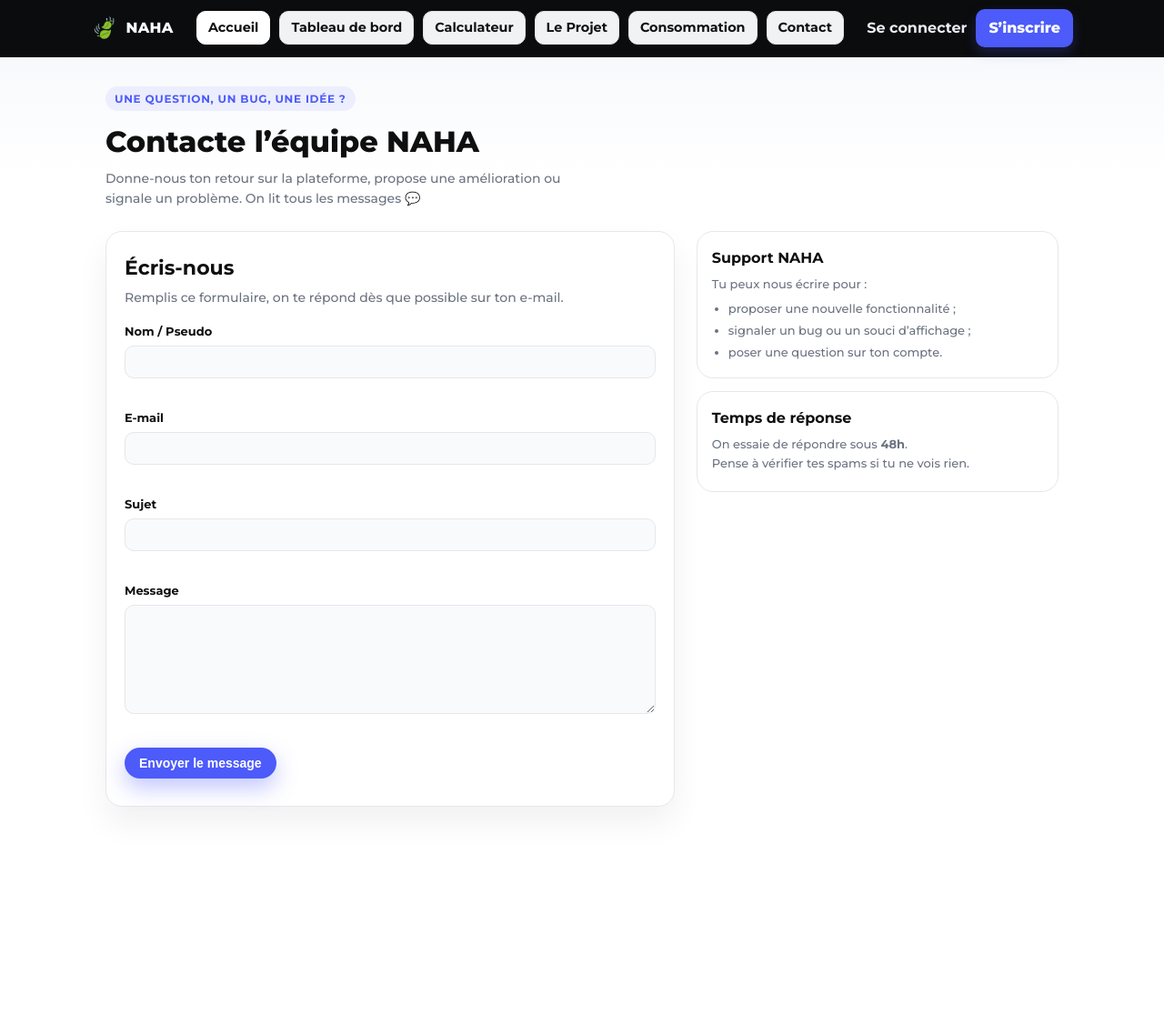
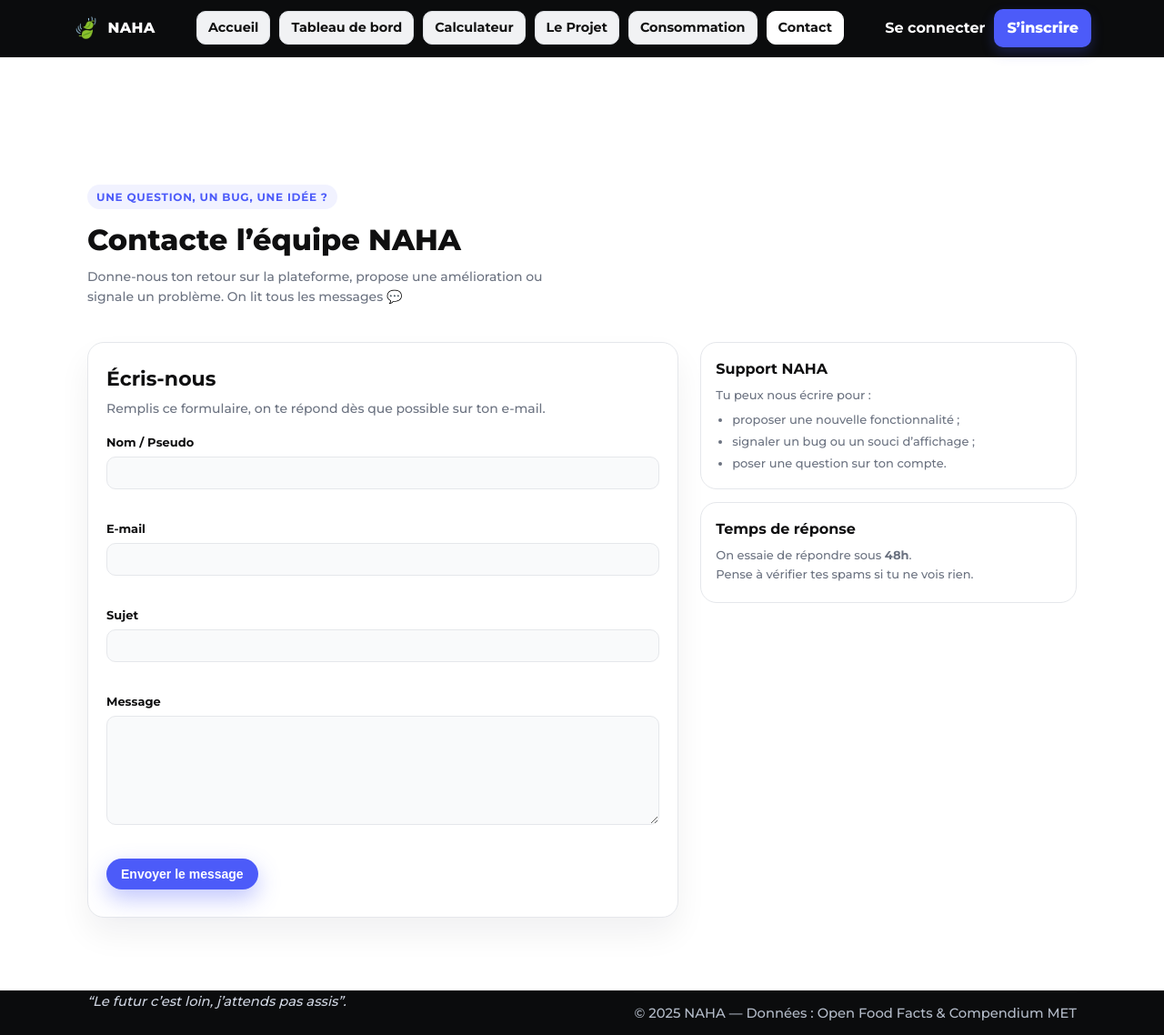
Before and after one commit to Layerz29/NAHA-code, a PHP site: page /contact.php in a window 1280 px wide. Shown: the whole page at 91% size. Before the commit the page ends 891 px from the top, so only its background shows below. Run offline with PHP 8.4, Linux system fonts and the light colour scheme.

Commit message:
nouvelle version 4

```diff
--- a/accueil-style.css
+++ b/accueil-style.css
@@ -256,3 +256,6 @@ canvas{display:block; width:100% !important}
     display: none; /* ton menu burger plus tard */
   }
 }
+.auth .link {
+    color: #ffffff !important;
+}
--- a/contact-style.css
+++ b/contact-style.css
@@ -18,7 +18,7 @@ body{
 /* Container générique (same vibe que accueil-style si besoin) */
 .container{
     width:100%;
-    max-width:1080px;
+    max-width:1120px;
     margin:0 auto;
     padding:0 16px;
 }
@@ -28,10 +28,13 @@ body{
     padding-bottom:40px;
 }
 
-.contact-hero{
-    background:linear-gradient(180deg,#f7f9fc 0%, #ffffff 70%);
-    padding:32px 0 16px;
+
+.contact-hero {
+    padding: 80px 0 30px; /* déjà présent → OK */
+    margin-top: 60px; /* on ajoute ça */
 }
+
+
 
 .contact-hero__inner{
     display:flex;
--- a/contact.php
+++ b/contact.php
@@ -134,12 +134,13 @@ if (isset($_GET['ajax']) && $_GET['ajax'] === 'contact') {
         </a>
 
         <nav class="menu">
-            <a class="pill is-active" href="#top">Accueil</a>
+            <a class="pill" href="accueil.php">Accueil</a>
             <a class="pill" href="tableau.php">Tableau de bord</a>
             <a class="pill" href="calculateur.php">Calculateur</a>
             <a class="pill" href="projet.php">Le Projet</a>
             <a class="pill" href="consommation.php">Consommation</a>
-            <a class="pill" href="contact.php">Contact</a>
+            <a class="pill is-active" href="contact.php">Contact</a>
+
 
         </nav>
 
@@ -239,7 +240,16 @@ if (isset($_GET['ajax']) && $_GET['ajax'] === 'contact') {
         </div>
     </section>
 </main>
-
+<footer class="footer">
+  <div class="container footer__inner">
+    <div class="footer__left">
+      <p class="mini-quote">“Le futur c’est loin, j’attends pas assis”.</p>
+    </div>
+    <div class="footer__right">
+      <div class="legal">© 2025 NAHA — Données : Open Food Facts & Compendium MET</div>
+    </div>
+  </div>
+</footer>
 <script src="contact-script.js"></script>
 </body>
 </html>
```
Also changed, not shown: calculateur-style.css (+11 -3 lines), projet-style.css (+11 -22 lines), seconnecter.php (+5 -4 lines), sinscrire.php (+4 -3 lines).
